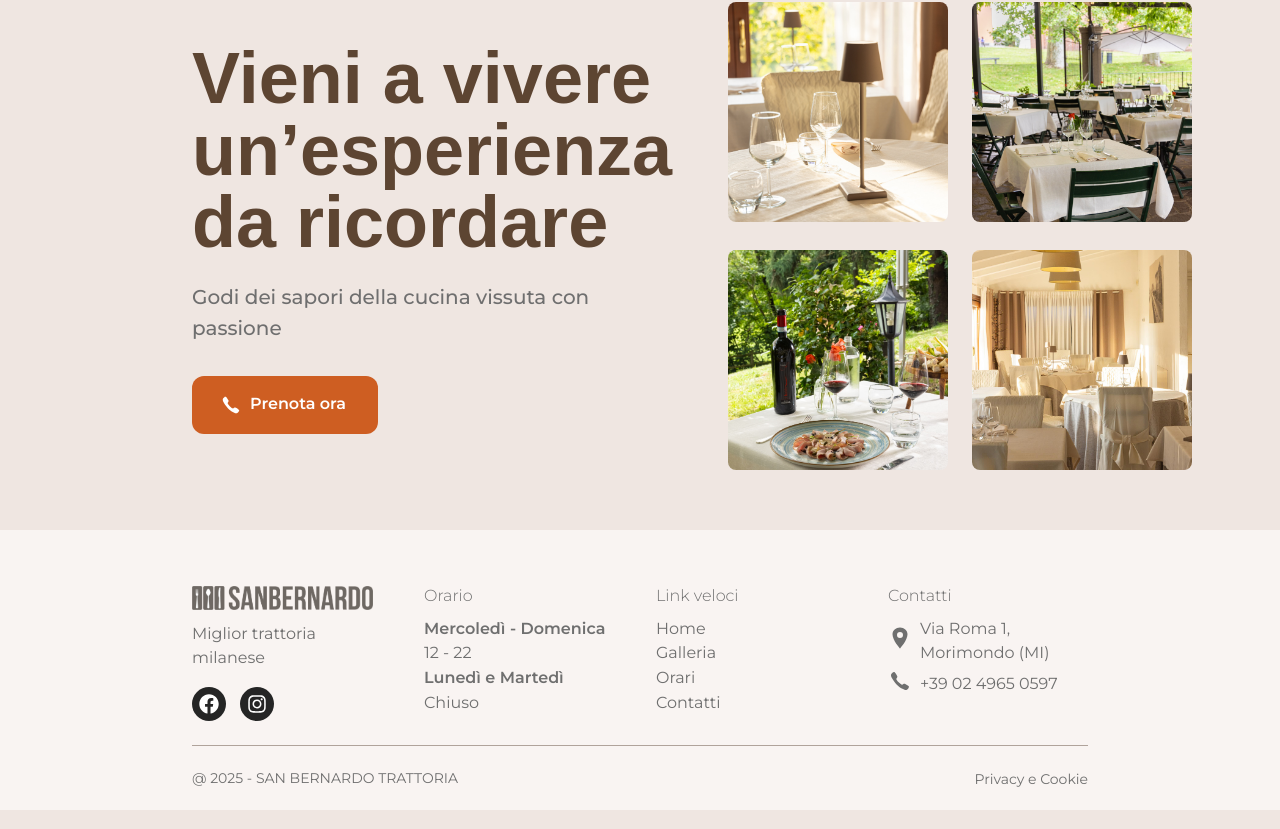
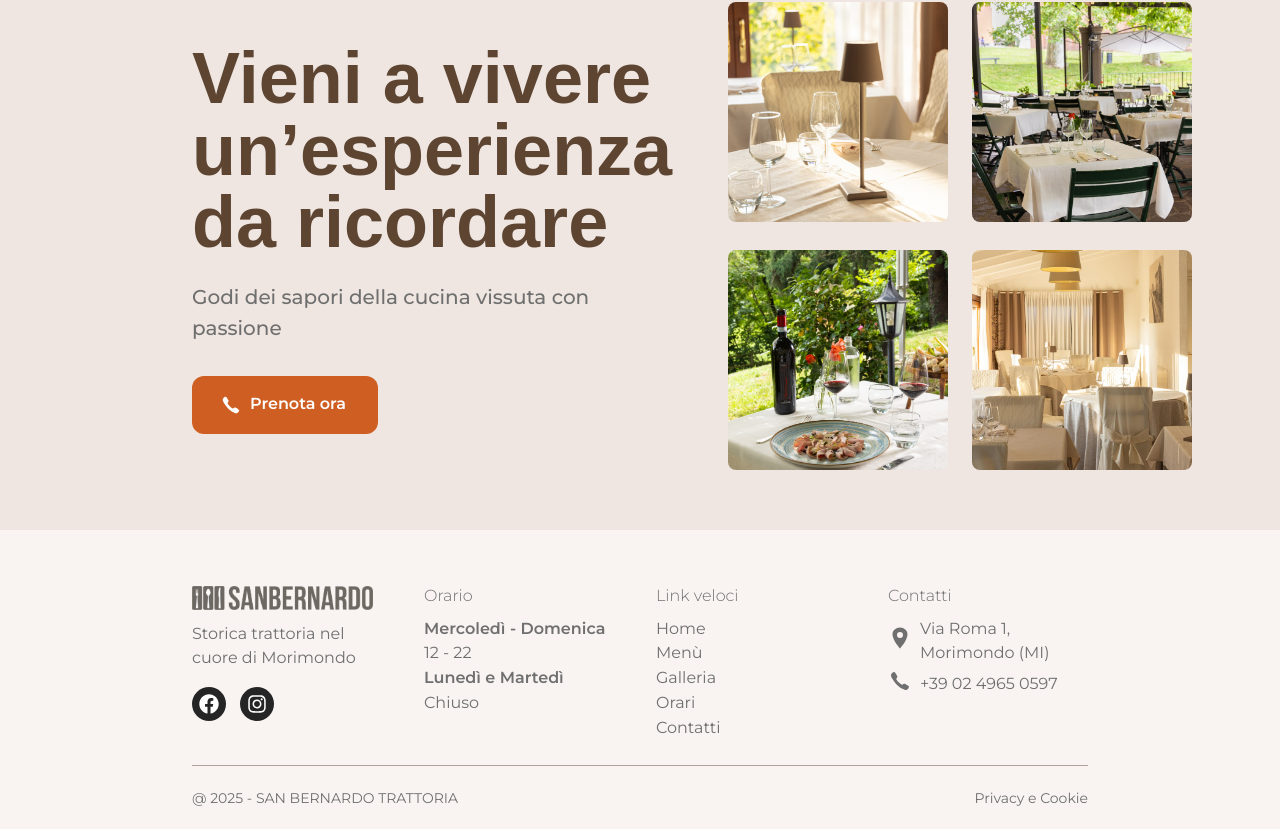
Before and after one commit to ericc3n/trattoria-san-bernardo, a Next.js app: page / in a window 1280 px wide. Shown: the part 2196-3025 px from the top of the page. Built offline with nearby package versions, Linux system fonts and the light colour scheme; a web font is replaced by a local one.

Commit message:
Update Footer.tsx

```diff
--- a/src/ui/Footer/Footer.tsx
+++ b/src/ui/Footer/Footer.tsx
@@ -16,7 +16,7 @@ export default function Footer() {
       <div className={styles.columns}>
         <div className={styles.col}>
           <Logo />
-          <p className={`${styles.desc} mt-xxs`}>Miglior trattoria milanese</p>
+          <p className={`${styles.desc} mt-xxs`}>Storica trattoria nel cuore di Morimondo</p>
           <div className={styles.socials}>
             <Circle
               href={socials.facebook}
@@ -49,6 +49,9 @@ export default function Footer() {
           <ul className={styles.links}>
             <li>
               <Link href="/">Home</Link>
+            </li>
+            <li>
+              <Link href='/menu.pdf'>Menù</Link>
             </li>
             <li>
               <Link href="/galleria">Galleria</Link>
```
